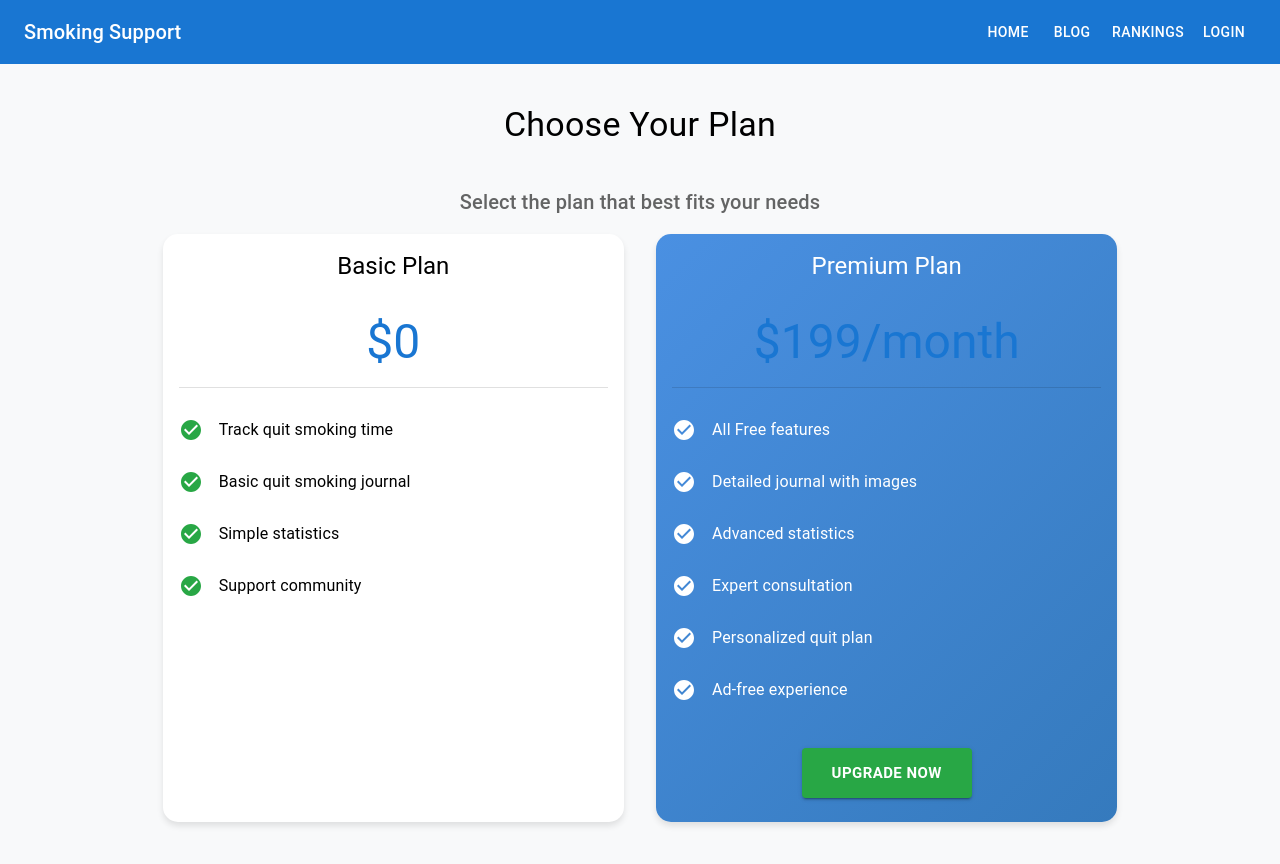
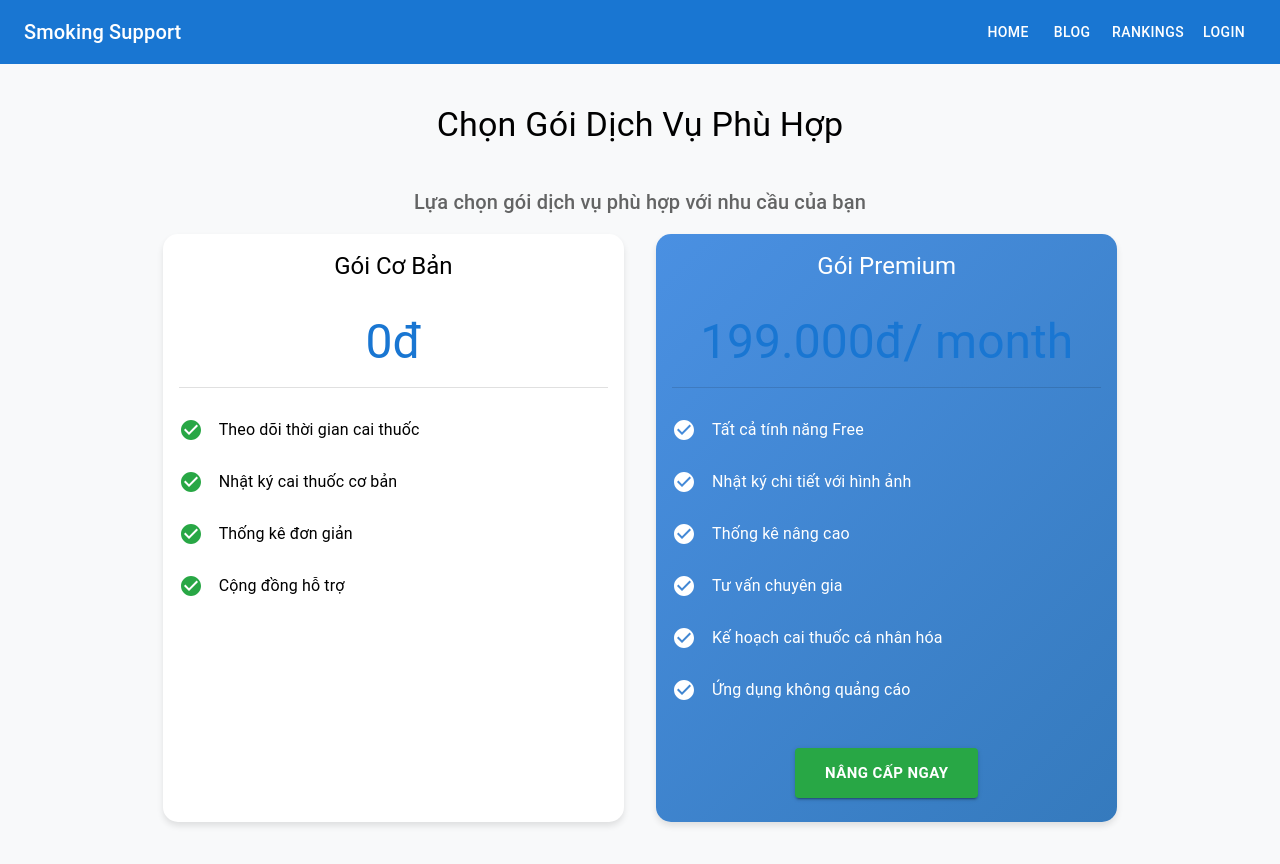
Before and after one commit to locphamxuan/SmokingSupportSystem, a React (Create React App) app in the folder client/: page /subscription in a window 1280 px wide. Shown: the top 864 px of the page. Built offline with nearby package versions, Linux system fonts and the light colour scheme.

Commit message:
Fix lại database bị lỗi API bên login, register

```diff
--- a/client/src/pages/HomePage.js
+++ b/client/src/pages/HomePage.js
@@ -1,5 +1,5 @@
 import React from 'react';
-import { Container, Typography, Box, Paper, Divider, Grid } from '@mui/material';
+import { Container, Typography, Box, Paper, Divider } from '@mui/material';
 
 const HomePage = () => {
   return (
--- a/client/src/pages/LoginPage.js
+++ b/client/src/pages/LoginPage.js
@@ -122,14 +122,22 @@ const LoginPage = () => {
     setError('');
     try {
       const response = await axios.post('/api/auth/login', loginData);
-      localStorage.setItem('token', response.data.token);
-      if (response.data.user.role === 'admin') {
+      const { token, user } = response.data;
+
+      // Save token to localStorage
+      localStorage.setItem('token', token);
+
+      // Set default authorization header for future requests
+      axios.defaults.headers.common['Authorization'] = `Bearer ${token}`;
+
+      if (user.role === 'admin') {
         navigate('/admin/users');
       } else {
         navigate('/');
       }
     } catch (error) {
-      setError(error.response?.data?.message || 'Registration failed. Please try again!');
+      console.error('Login error:', error);
+      setError(error.response?.data?.message || 'Đăng nhập thất bại. Vui lòng thử lại!');
     } finally {
       setLoading(false);
     }
--- a/client/src/pages/SubscriptionPlans.js
+++ b/client/src/pages/SubscriptionPlans.js
@@ -68,18 +68,18 @@ const SubscriptionPlans = () => {
 
   const features = {
     free: [
-      'Track quit smoking time',
-      'Basic quit smoking journal',
-      'Simple statistics',
-      'Support community'
+      'Theo dõi thời gian cai thuốc',
+      'Nhật ký cai thuốc cơ bản',
+      'Thống kê đơn giản',
+      'Cộng đồng hỗ trợ'
     ],
     premium: [
-      'All Free features',
-      'Detailed journal with images',
-      'Advanced statistics',
-      'Expert consultation',
-      'Personalized quit plan',
-      'Ad-free experience'
+      'Tất cả tính năng Free',
+      'Nhật ký chi tiết với hình ảnh',
+      'Thống kê nâng cao',
+      'Tư vấn chuyên gia',
+      'Kế hoạch cai thuốc cá nhân hóa',
+      'Ứng dụng không quảng cáo'
     ]
   };
 
@@ -93,7 +93,7 @@ const SubscriptionPlans = () => {
   };
 
   const handlePaymentSuccess = () => {
-    setSuccess('Account upgrade successful!');
+    setSuccess('Nâng cấp tài khoản thành công!');
     setTimeout(() => {
       navigate('/profile');
     }, 2000);
@@ -107,20 +107,20 @@ const SubscriptionPlans = () => {
     }}>
       <Container>
         <Typography variant="h4" align="center" gutterBottom sx={{ mb: 5 }}>
-          Choose Your Plan
+          Chọn Gói Dịch Vụ Phù Hợp
         </Typography>
         <Typography variant="h6" align="center" color="text.secondary" paragraph>
-          Select the plan that best fits your needs
+          Lựa chọn gói dịch vụ phù hợp với nhu cầu của bạn
         </Typography>
         <Grid container spacing={4} justifyContent="center">
           <Grid item xs={12} md={6} lg={5}>
             <StyledCard>
               <CardContent sx={{ textAlign: 'center' }}>
                 <Typography variant="h5" gutterBottom sx={{ mb: 4 }}>
-                  Basic Plan
+                  Gói Cơ Bản
                 </Typography>
                 <Typography variant="h3" color="primary" gutterBottom>
-                  $0
+                  0đ
                 </Typography>
 
                 <Divider sx={{ my: 2 }} />
@@ -141,10 +141,10 @@ const SubscriptionPlans = () => {
             <StyledCard isPremium>
               <CardContent sx={{ textAlign: 'center' }}>
                 <Typography variant="h5" gutterBottom sx={{ mb: 4 }}>
-                  Premium Plan
+                  Gói Premium
                 </Typography>
                 <Typography variant="h3" color="primary" gutterBottom>
-                  $199/month
+                  199.000đ/ month
                 </Typography>
 
                 <Divider sx={{ my: 2 }} />
@@ -163,7 +163,7 @@ const SubscriptionPlans = () => {
                   size="large"
                   onClick={handleUpgrade}
                 >
-                  Upgrade Now
+                  Nâng Cấp Ngay
                 </UpgradeButton>
               </CardContent>
             </StyledCard>
```
Also changed, not shown: 2 other files (tests, documents, lock files or other folders).
